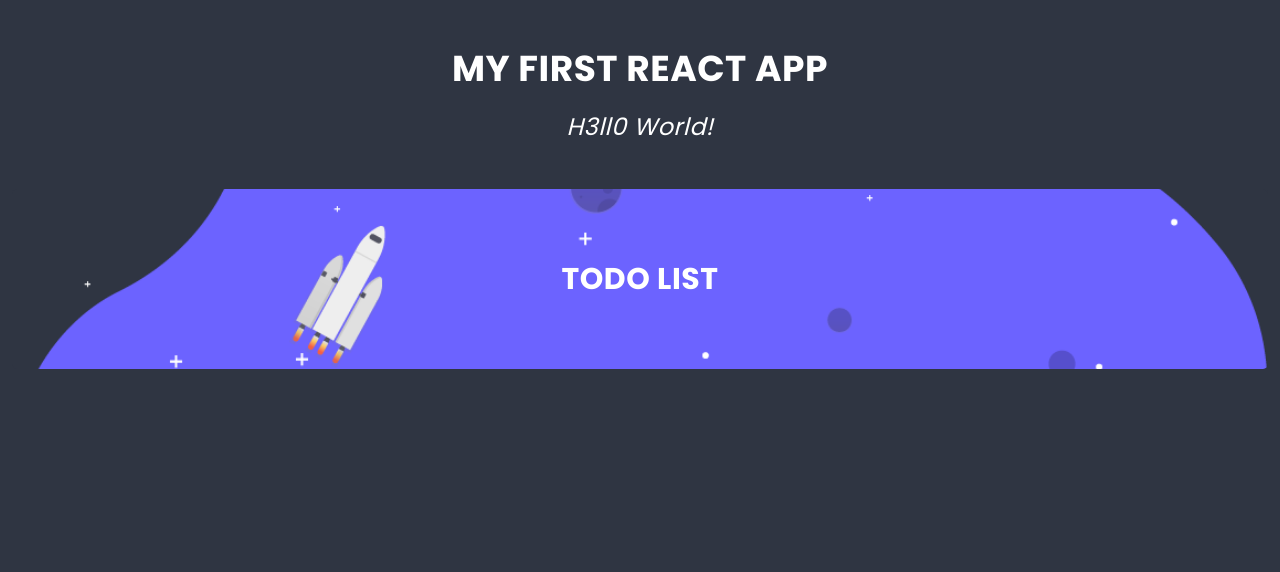
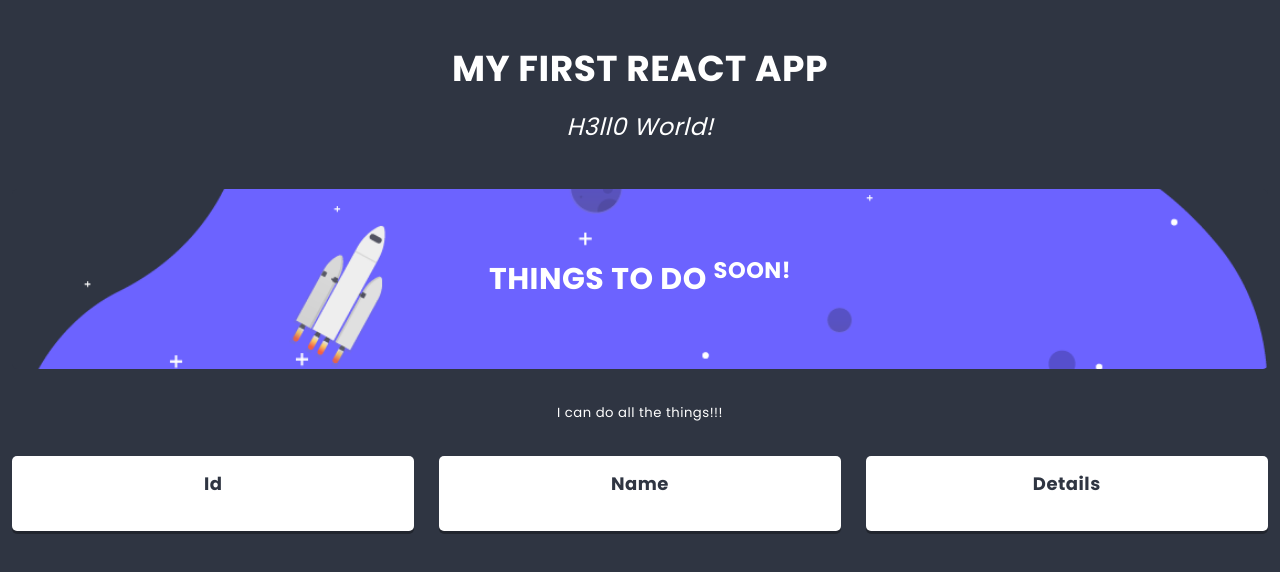
Before and after one commit to PatrykFrackowiak/Kodilla_15, a React app: page / in a window 1280 px wide. Shown: the top 572 px of the page. Built offline with nearby package versions, Linux system fonts and the light colour scheme.

Commit message:
15.4 Added columns

```diff
--- a/src/components/App/App.js
+++ b/src/components/App/App.js
@@ -8,7 +8,7 @@
       <main className={styles.component}>
         <h1 className={styles.title}>My first React app</h1>
         <p className={styles.subtitle}>H3ll0 World!</p>
-        <List/>
+        <List title={['Things to do ', <sup key='1'>soon!</sup>]} imageSrc='src/assets/space.png'/>
       </main>
     )
   }
--- /dev/null
+++ b/src/components/Column/Column.js
@@ -0,0 +1,19 @@
+import React from 'react';
+import styles from './Column.scss';
+import PropTypes from 'prop-types';
+
+class Column extends React.Component {
+    static propType = {
+        title: PropTypes.string.isRequired,
+    }
+
+    render() {
+        return (
+            <div className={styles.component}>
+                <h3 className={styles.title}>{this.props.title}</h3>
+            </div>
+        )
+    }
+}
+
+export default Column;
--- a/src/components/Hero/Hero.js
+++ b/src/components/Hero/Hero.js
@@ -1,11 +1,21 @@
 import React from 'react';
 import styles from './Hero.scss';
+import PropTypes from 'prop-types';
 
-const Hero = () => (
+const Hero = (props) => (
     <header className={styles.component}>
-        <h2 className={styles.title}>ToDo List</h2>
-        <img className={styles.image} src="src/assets/space.png" />
+        <h2 className={styles.title}>{props.titleText}</h2>
+        <img className={styles.image} src={props.imageSrc} />
     </header>
 );
 
+Hero.propTypes = {
+    titleText: PropTypes.node.isRequired,
+    imageSrc: PropTypes.string.isRequired
+  };
+
+Hero.defaultProps = {
+    imageSrc: "src/assets/space.png"
+}
+
 export default Hero;
--- a/src/components/List/List.js
+++ b/src/components/List/List.js
@@ -1,12 +1,34 @@
 import React from 'react';
 import styles from './List.scss';
 import Hero from '../Hero/Hero';
+import PropTypes from 'prop-types';
+import Column from '../Column/Column';
 
-const List = () =>
-    (
-        <section className={styles.component}>
-            <Hero/>
-        </section>
-    );
+class List extends React.Component {
+    static propTypes = {
+        title: PropTypes.node.isRequired,
+        imageSrc: PropTypes.string,
+        children: PropTypes.node,
+    }
+    static defaultProps = {
+        children: <p>I can do all the things!!!</p>,
+    }
+
+    render() {
+        return (
+            <section className={styles.component}>
+                <Hero titleText={this.props.title} imageSrc={this.props.imageSrc} />
+                <div className={styles.description}>
+                    {this.props.children}
+                </div>
+                <div className={styles.columns}>
+                    <Column title='Id'/>
+                    <Column title='Name'/>
+                    <Column title='Details'/>
+                </div>
+            </section>
+        )
+    }
+}
 
 export default List;
```
